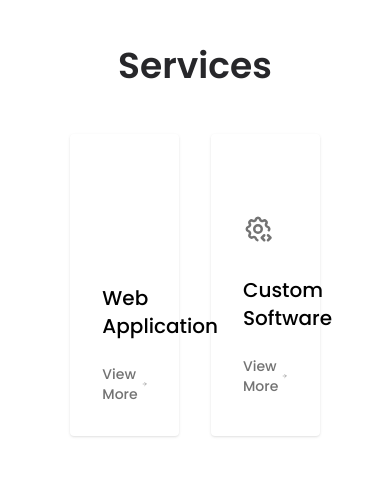
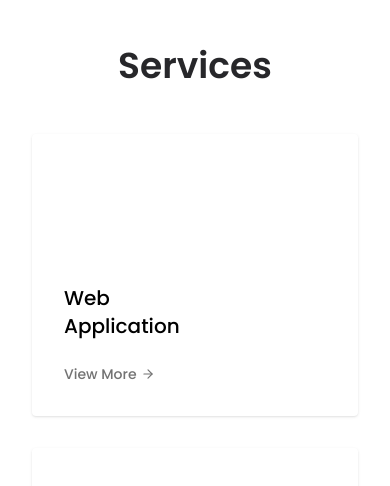
Before and after one commit to prateek18801/portfolio, a React (Vite) app: page / in a window 390 px wide. Shown: the part 1720-2206 px from the top of the page. Built offline with nearby package versions, Linux system fonts and the light colour scheme; no server answers; some icons are missing.

Commit message:
Fix mobile view

```diff
--- a/src/pages/Services.tsx
+++ b/src/pages/Services.tsx
@@ -12,7 +12,7 @@ const Services = ({ servicesRef }: { servicesRef: React.RefObject<HTMLElement> }
     return (
         <section ref={servicesRef}>
             <div className="section-heading">Services</div>
-            <div className="flex justify-center gap-8">
+            <div className="flex flex-wrap justify-center gap-8">
                 <ServiceCard icon={<FaCode />} l1="Web" l2="Application" />
                 <ServiceCard icon={<TbSettingsCode />} l1="Custom" l2="Software" />
             </div>
@@ -22,7 +22,7 @@ const Services = ({ servicesRef }: { servicesRef: React.RefObject<HTMLElement> }
 
 const ServiceCard = ({ icon, l1, l2 }: ServiceCardProps) => {
     return (
-        <div className="w-1/3 p-8 transition-shadow rounded shadow hover:shadow-lg">
+        <div className="w-full p-8 transition-shadow rounded shadow md:w-1/3 hover:shadow-lg">
             <div className="mt-12 mb-8 text-3xl text-neutral-500">{icon}</div>
             <div className="mb-6 text-xl font-medium">{l1} <br /> {l2}</div>
             <div className="flex items-center text-sm font-medium cursor-pointer text-neutral-500 group">
```
